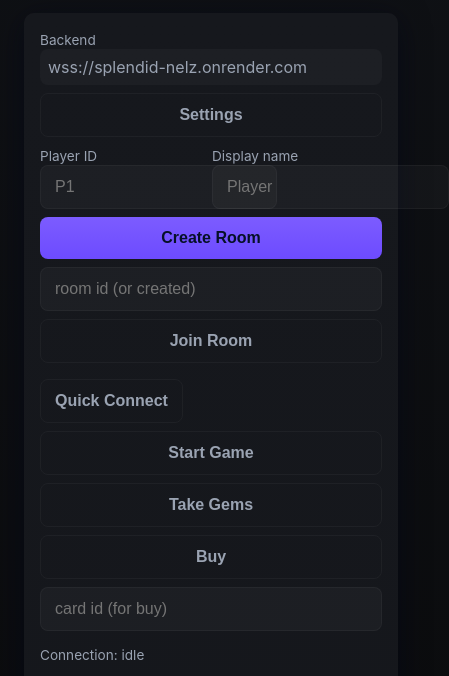
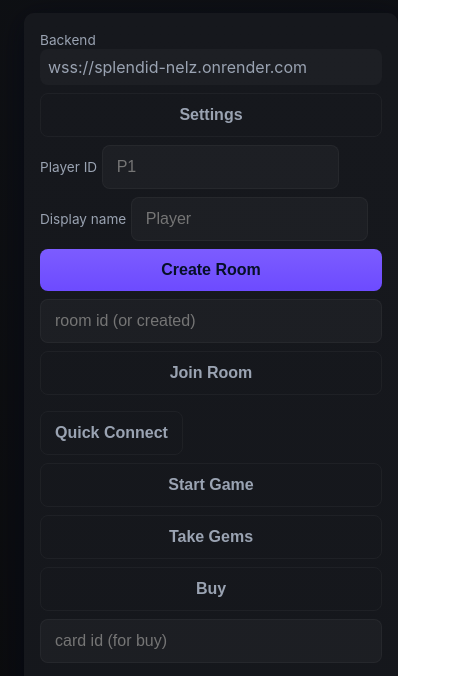
Before and after one commit to forry4/forry4.github.io, a plain HTML site: page docs/index.html in a window 390 px wide. Shown: the part 102-778 px from the top of the page, 449 px wide, since content can reach past the window. Drawn offline with Linux system fonts and the light colour scheme.

Commit message:
docs(mobile): make player/display inputs responsive and stack on small screens

```diff
--- a/docs/index.html
+++ b/docs/index.html
@@ -34,6 +34,7 @@
     input[type=text], input[type=url], select{background:var(--glass); border:1px solid rgba(255,255,255,0.04); color:inherit; padding:0.6rem 0.75rem; border-radius:8px}
   .row{display:flex;gap:0.5rem;flex-wrap:wrap;align-items:center}
   .row > *{min-width:0}
+  .col-fixed{width:170px}
     button{background:linear-gradient(180deg,var(--accent),#6d4bff); color:#061028; border:none; padding:0.6rem 0.85rem; border-radius:8px; cursor:pointer; font-weight:600; -webkit-tap-highlight-color: transparent; touch-action: manipulation}
     button.secondary{background:transparent;color:var(--muted);border:1px solid rgba(255,255,255,0.04)}
 
@@ -46,6 +47,8 @@
       /* make action buttons stack and fill the panel width on small screens */
       .actions{flex-direction:column}
       .actions button, .actions input, .row > button{width:100%; box-sizing:border-box}
+      /* make the previously fixed-width column expand to full width on small screens */
+      .col-fixed{width:100%}
     }
   .actions{display:flex;gap:0.5rem;flex-wrap:wrap}
 
@@ -97,7 +100,7 @@
               <label for="player">Player ID</label>
               <input id="player" type="text" placeholder="P1" />
             </div>
-            <div style="width:170px">
+            <div class="col-fixed">
               <label for="name">Display name</label>
               <input id="name" type="text" placeholder="Player" />
             </div>
```
